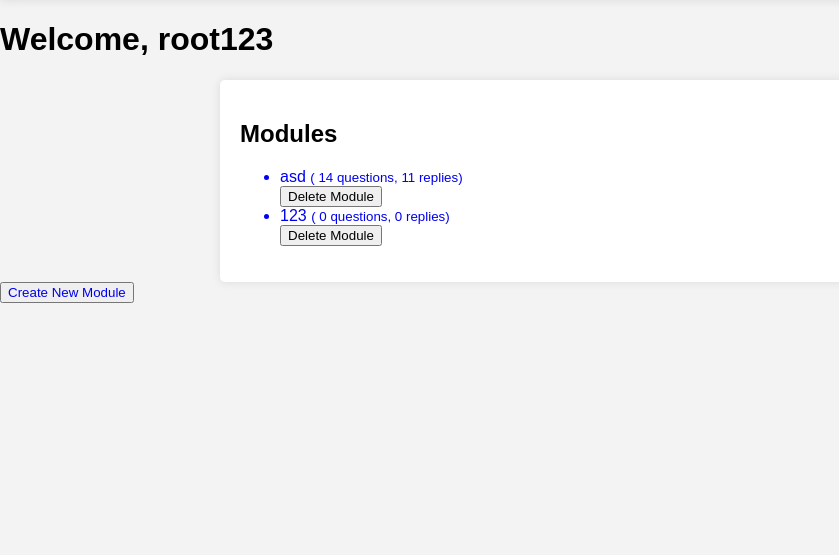
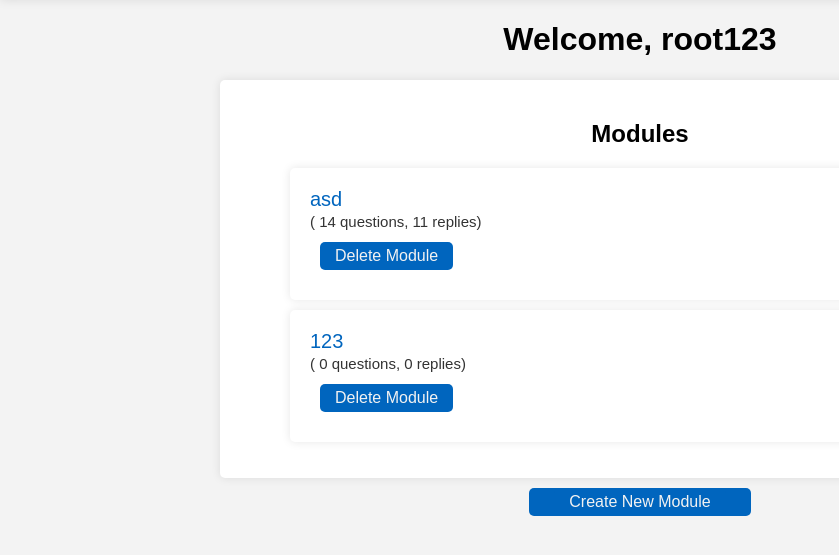
Before and after one commit to ptmp25/php-forum, a PHP site: page /homepage.php in a window 1280 px wide. Shown: the part 38-593 px from the top of the page, without its empty margins (0-839 px from the left). Run offline with PHP 8.4, Linux system fonts and the light colour scheme; a user stored in the database is signed in; data comes from the database, SQL or seed files in the repository.

Commit message:
Refactor homepage.php and style.css, and improve topic.php UI

```diff
--- a/homepage.php
+++ b/homepage.php
@@ -22,15 +22,9 @@ $query = "SELECT t.id, t.title,
 $stmt = $pdo->prepare($query);
 $stmt->execute();
 $topics = $stmt->fetchAll(PDO::FETCH_ASSOC);
+
+include("header.php");
 ?>
-
-<!DOCTYPE html>
-<html>
-
-<head>
-    <?php include("header.php") ?>
-    <title>Forum - Modules</title>
-</head>
 
 <body>
     <h1>Welcome, <span>
@@ -45,8 +39,9 @@ $topics = $stmt->fetchAll(PDO::FETCH_ASSOC);
 
                     <a href="topic.php?id=<?php echo $topic['id']; ?>">
                         <li>
-                            <?php echo $topic['title']; ?>
-                            <small>(
+                            <div class="name">
+                                <?php echo $topic['title']; ?>
+                            </div><small>(
                                 <?php echo $topic['question_count']; ?> questions,
                                 <?php echo $topic['reply_count']; ?> replies)
                             </small>
@@ -63,9 +58,13 @@ $topics = $stmt->fetchAll(PDO::FETCH_ASSOC);
     </div>
 
     <?php if ($is_admin): ?>
-        <button class="btn">
-            <a href="new_topic.php" class="create-topic">Create New Module</a>
-        </button>
+        <div class="center">
+            <button class="btn">
+                <a href="new_topic.php">
+                    Create New Module
+                </a>
+            </button>
+        </div>
     <?php endif; ?>
 
 </body>
--- a/style.css
+++ b/style.css
@@ -38,3 +38,46 @@ nav a:hover {
 a {
     text-decoration: none;
 }
+
+.btn,
+.btn a {
+    background-color: #0065be;
+    color: #f2f2f2;
+    margin: 10px;
+    text-decoration: none;
+    border: none;
+    border-radius: 5px;
+    padding: 5px 15px;
+    font-size: medium;
+}
+
+.card {
+    background-color: #fff;
+    padding: 20px;
+    margin: 10px;
+    border-radius: 5px;
+    box-shadow: 0 0 10px rgba(0, 0, 0, 0.1);
+}
+
+a li {
+    color: #333;
+    list-style-type: none;
+    font-size: large;
+}
+
+a .btn:hover {
+    cursor: pointer;
+}
+
+h1, h2, .center{
+    text-align: center!important;
+}
+
+.name {
+    font-size: 20px;
+    color: #0065be;
+}
+
+img{
+    width: 100%;
+}
--- a/topic.php
+++ b/topic.php
@@ -130,9 +130,13 @@ if (isset($_POST["submit"])) {
         <h2>Questions</h2>
         <ul>
             <?php foreach ($questions as $question): ?>
+                <div class="card">
+
                     <a href="question.php?id=<?php echo $question['id']; ?>">
                         <li>
+                            <div class="name">
                                 <?php echo $question['title']; ?>
+                            </div>
                             <?php if ($question['last_reply_username'] && $question['last_reply_timestamp']): ?>
                                 <div class="replies">
                                     Last Reply by
@@ -144,6 +148,7 @@ if (isset($_POST["submit"])) {
                             <?php endif; ?>
                         </li>
                     </a>
+                </div>
             <?php endforeach; ?>
         </ul>
     </div>
```
Lines whose indentation alone changed are shown as unchanged.
